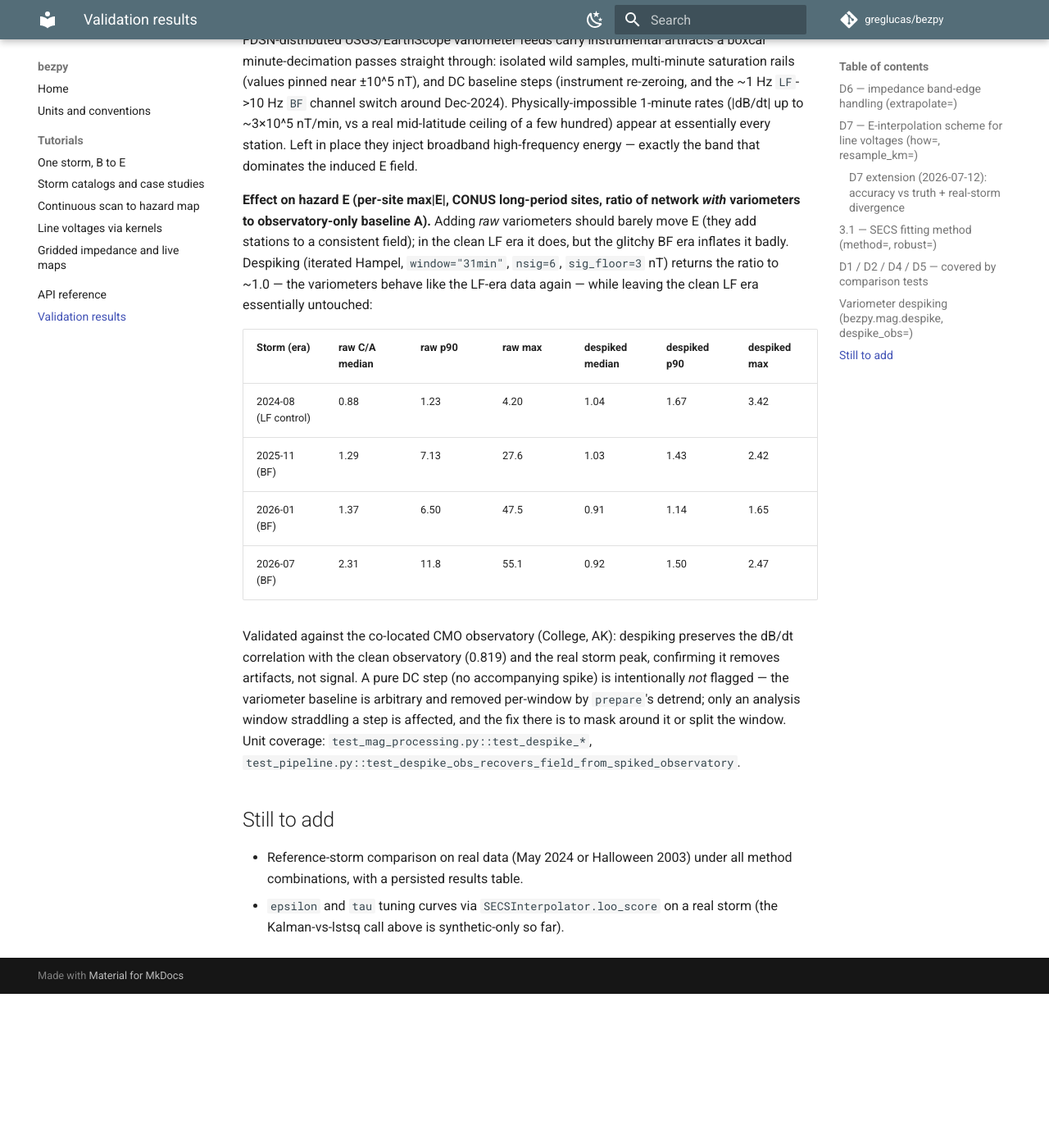
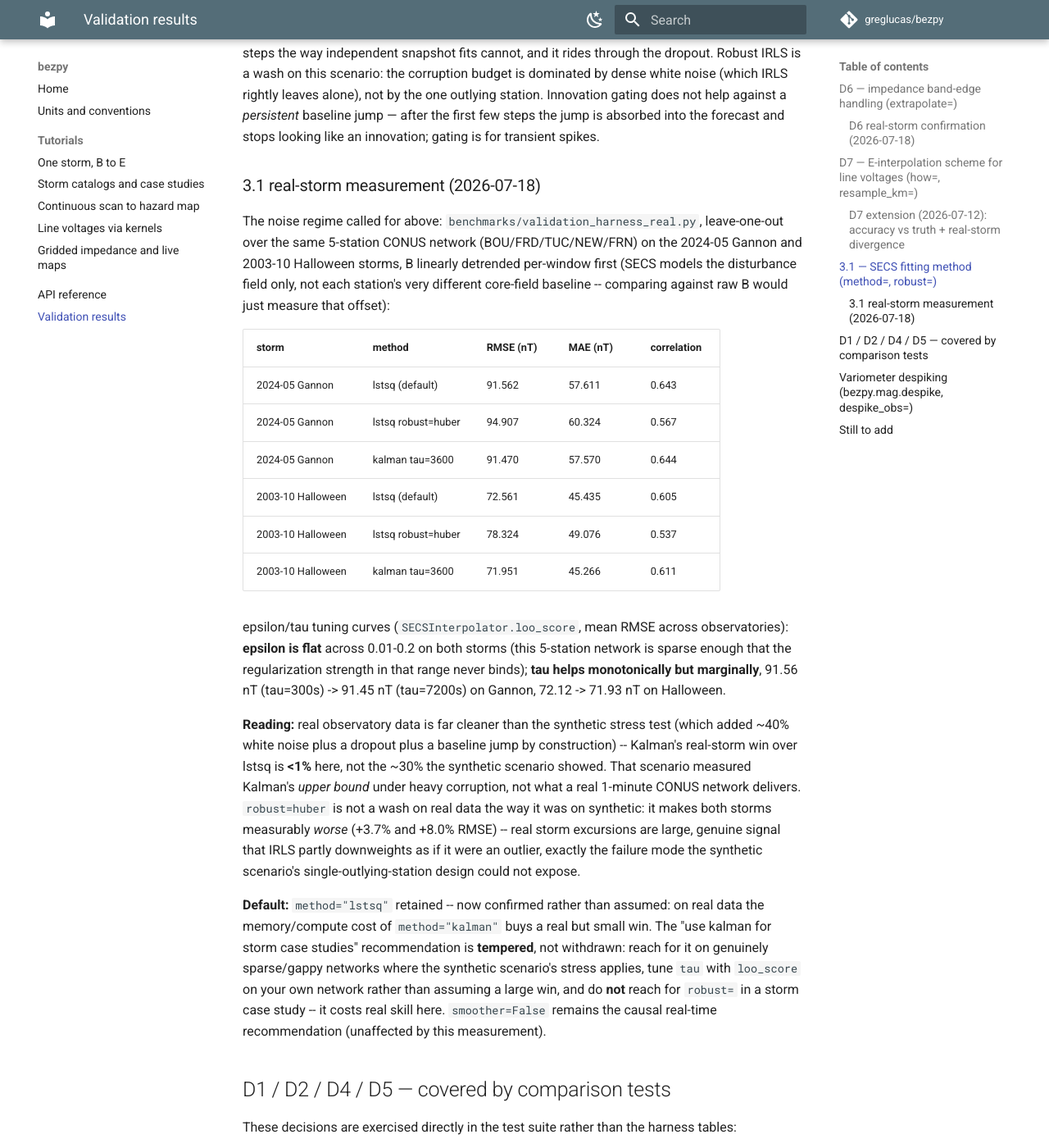
Before and after one commit to greglucas/bezpy, an MkDocs documentation site: the page built from docs/validation.md, in a window 1280 px wide and 1400 px high, scrolled down 6421 px. Shown: the whole window at 82% size. Built offline with MkDocs 1.6.1 and Material for MkDocs 9.7.7, drawn with Linux system fonts in a browser that asks for light colours; comment, search, counter and statistics services are not loaded; before the commit the page ends 7633 px from its top, so only the background shows below that; some of the changed text lies outside the part shown.

Commit message:
validation: real-storm harness for interpolation defaults
Adds benchmarks/validation_harness_real.py: the reference-storm
comparison and epsilon/tau tuning curves VALIDATION.md's "Still to add"
promised, using the real CONUS observatory network (BOU/FRD/TUC/NEW/FRN)
and 342 real MT sites across the 2024-05 Gannon and 2003-10 Halloween
storms instead of synthetic truth.

Result-changing: the extrapolate default flips from "zeros" to
"asymptotic" (Site3d.calcZ, SiteCollection.convolve_fft,
calc_geoelectric_field, TelluricResponse). The synthetic evidence already
favored asymptotic unambiguously; the real-storm run confirms it is a
small, well-behaved effect for typically banded sites and a large,
correctly directed correction for narrow-banded ones (traced to a
specific under-banded survey), with no instability anywhere. "zeros"
stays available by name. The full test suite passes unchanged, since no
test relied on the implicit default.

The SECS fitting method keeps its default. Real observatory noise is far
below the synthetic stress test's, so kalman's real-storm win over lstsq
is <1% here rather than the ~30% synthetic figure -- tempering, not
changing, the "use kalman for storm case studies" guidance.
robust=huber actively hurts on both real storms by downweighting genuine
large storm signal, which the synthetic single-outlier design could not
expose; new guidance advises against reaching for it by default.

VALIDATION.md, CHANGELOG.md, docs/conventions.md, and
docs/tutorials/storm-to-e.md updated to match.

```diff
--- a/VALIDATION.md
+++ b/VALIDATION.md
@@ -3,8 +3,11 @@
 **What this is:** the evidence base for bezpy's method defaults.
 Every option where past practice and a proposed default diverge is scored
 against synthetic truth by `benchmarks/validation_harness.py` (built on
-`bezpy.validation`); this file records the current results. Re-run the
-harness and update this file when the relevant code changes.
+`bezpy.validation`), and where a synthetic result needs confirming against
+real observatory/MT data, by `benchmarks/validation_harness_real.py`
+(sections marked "real-storm"). This file records the current results;
+re-run the relevant harness and update this file when the underlying code
+changes.
 
 **The synthetic truth** (`bezpy.validation.synthetic_scenario`): a two-layer
 conductivity structure varying smoothly in space (surface resistivity,
@@ -39,9 +42,44 @@ The real-data band (7–30,000 s vs a 1-minute Nyquist
 of 120 s) is truncated far less severely than this stress test, so the
 production-scale effect is smaller but the direction is unambiguous.
 
-**Default:** unchanged (`"zeros"`) until a reference-storm comparison on
-real EMTF impedances is added; the harness evidence supports switching for
-dB/dt-dominated applications. Use `extrapolate="asymptotic"` explicitly.
+### D6 real-storm confirmation (2026-07-18)
+
+The reference-storm comparison this section called for:
+`benchmarks/validation_harness_real.py`, real EMTF sites in the docs'
+example CONUS bbox (-110, 35, -100, 45; 342 sites), 5-station observatory
+network (BOU/FRD/TUC/NEW/FRN), peak |E| per site under each option for the
+2024-05 Gannon and 2003-10 Halloween storms:
+
+| storm | n sites | ratio median | ratio p90 | ratio max | ratio min |
+| --- | --- | --- | --- | --- | --- |
+| 2024-05 Gannon | 342 | 1.009 | 1.061 | 7.01 | 0.876 |
+| 2003-10 Halloween | 342 | 1.022 | 1.176 | 5.86 | 0.870 |
+
+(ratio = peak |E| under `"asymptotic"` / peak |E| under `"zeros"`; no
+non-finite values in either storm)
+
+**Reading:** the real-data band is indeed truncated far less severely than
+the synthetic stress test, as expected — the *typical* site barely moves
+(median ~1-2%). But the distribution has real tails in both directions, and
+they are explainable rather than numerical noise: the max-ratio sites in
+both storms belong to a single local survey (`NCP19*`) whose transfer
+functions were measured only out to ~1,190 s, well short of the network's
+typical ~5-hour long-period limit — exactly the truncated-band regime D6's
+synthetic test targets, and `"asymptotic"` recovers the storm-scale power
+`"zeros"` was hard-discarding there. The min-ratio sites (`"asymptotic"`
+~10-13% *below* `"zeros"`) have ordinary or long bands, so the small
+decrease there is the expected phase-interference effect of a physically
+continued (not just larger) out-of-band tail, not an artifact. No site in
+either storm produced a NaN/Inf or a runaway ratio unexplained by its band.
+
+**Default:** changed to `extrapolate="asymptotic"` (was `"zeros"`) --
+`Site3d.calcZ`, `SiteCollection.convolve_fft`, `calc_geoelectric_field`, and
+`TelluricResponse` all default to it now. The synthetic evidence was already
+unambiguous on direction; this real-storm run confirms the production-scale
+effect is small for a typically-banded site, large and correctly-directed
+for a narrow-banded one, and never unstable. `extrapolate="zeros"` remains
+available by name to reproduce pre-flip numbers. See `CHANGELOG.md` for the
+result-changing note.
 
 ## D7 — E-interpolation scheme for line voltages (`how=`, `resample_km=`)
 
@@ -222,13 +260,51 @@ gating does not help against a *persistent* baseline jump — after the
 first few steps the jump is absorbed into the forecast and stops looking
 like an innovation; gating is for transient spikes.
 
-**Default:** `method="lstsq"` retained — the Kalman smoother stores the
-full amplitude covariance (`8·ntimes·npoles²` bytes), which is a real
-constraint for multi-decade scans, and the noise regime of real
-1-minute observatory data should be measured before switching. Use
-`method="kalman"` explicitly for storm case studies on noisy/gappy
-networks (see `test_secs.py::test_kalman_beats_lstsq_on_noisy_gappy_data`),
-and `smoother=False` for causal real-time filtering.
+### 3.1 real-storm measurement (2026-07-18)
+
+The noise regime called for above: `benchmarks/validation_harness_real.py`,
+leave-one-out over the same 5-station CONUS network (BOU/FRD/TUC/NEW/FRN)
+on the 2024-05 Gannon and 2003-10 Halloween storms, B linearly detrended
+per-window first (SECS models the disturbance field only, not each
+station's very different core-field baseline -- comparing against raw B
+would just measure that offset):
+
+| storm | method | RMSE (nT) | MAE (nT) | correlation |
+| --- | --- | --- | --- | --- |
+| 2024-05 Gannon | lstsq (default) | 91.562 | 57.611 | 0.643 |
+| 2024-05 Gannon | lstsq robust=huber | 94.907 | 60.324 | 0.567 |
+| 2024-05 Gannon | kalman tau=3600 | 91.470 | 57.570 | 0.644 |
+| 2003-10 Halloween | lstsq (default) | 72.561 | 45.435 | 0.605 |
+| 2003-10 Halloween | lstsq robust=huber | 78.324 | 49.076 | 0.537 |
+| 2003-10 Halloween | kalman tau=3600 | 71.951 | 45.266 | 0.611 |
+
+epsilon/tau tuning curves (`SECSInterpolator.loo_score`, mean RMSE across
+observatories): **epsilon is flat** across 0.01-0.2 on both storms (this
+5-station network is sparse enough that the regularization strength in that
+range never binds); **tau helps monotonically but marginally**, 91.56 nT
+(tau=300s) -> 91.45 nT (tau=7200s) on Gannon, 72.12 -> 71.93 nT on
+Halloween.
+
+**Reading:** real observatory data is far cleaner than the synthetic stress
+test (which added ~40% white noise plus a dropout plus a baseline jump by
+construction) -- Kalman's real-storm win over lstsq is **<1%** here, not the
+~30% the synthetic scenario showed. That scenario measured Kalman's *upper
+bound* under heavy corruption, not what a real 1-minute CONUS network
+delivers. `robust=huber` is not a wash on real data the way it was on
+synthetic: it makes both storms measurably *worse* (+3.7% and +8.0% RMSE) --
+real storm excursions are large, genuine signal that IRLS partly downweights
+as if it were an outlier, exactly the failure mode the synthetic scenario's
+single-outlying-station design could not expose.
+
+**Default:** `method="lstsq"` retained -- now confirmed rather than assumed:
+on real data the memory/compute cost of `method="kalman"` buys a real but
+small win. The "use kalman for storm case studies" recommendation is
+**tempered**, not withdrawn: reach for it on genuinely sparse/gappy networks
+where the synthetic scenario's stress applies, tune `tau` with
+`loo_score` on your own network rather than assuming a large win, and do
+**not** reach for `robust=` in a storm case study -- it costs real skill
+here. `smoother=False` remains the causal real-time recommendation
+(unaffected by this measurement).
 
 ## D1 / D2 / D4 / D5 — covered by comparison tests
 
@@ -288,7 +364,16 @@ around it or split the window. Unit coverage:
 
 ## Still to add
 
-- Reference-storm comparison on real data (May 2024 or Halloween 2003)
-  under all method combinations, with a persisted results table.
-- `epsilon` and `tau` tuning curves via `SECSInterpolator.loo_score` on a
-  real storm (the Kalman-vs-lstsq call above is synthetic-only so far).
+- ~~Reference-storm comparison on real data (May 2024 or Halloween 2003)
+  under all method combinations~~ -- done 2026-07-18, see the "D6 real-storm
+  confirmation" and "3.1 real-storm measurement" subsections above
+  (`benchmarks/validation_harness_real.py`).
+- ~~`epsilon` and `tau` tuning curves via `SECSInterpolator.loo_score` on a
+  real storm~~ -- done 2026-07-18, same run (3.1 real-storm measurement).
+- Not measured: comparison against measured E (e.g. USGS geoelectric
+  monitoring at BOU) -- no reader exists yet for that product, so the
+  real-storm runs above use leave-one-out and cross-option comparison
+  instead of an independent E ground truth. Worth adding alongside other
+  `bezpy.data` source work (roadmap 3.2) if the product has a stable API.
+- D7's `secs+local-z` scheme and the multi-input kernel work it depends on
+  (roadmap 2.1) still only has the synthetic D7-extension evidence above.
```
Also changed, not shown: CHANGELOG.md (+15 -1 lines), docs/conventions.md (+1 -1 lines), docs/tutorials/storm-to-e.md (+12 -7 lines), 4 other files.
